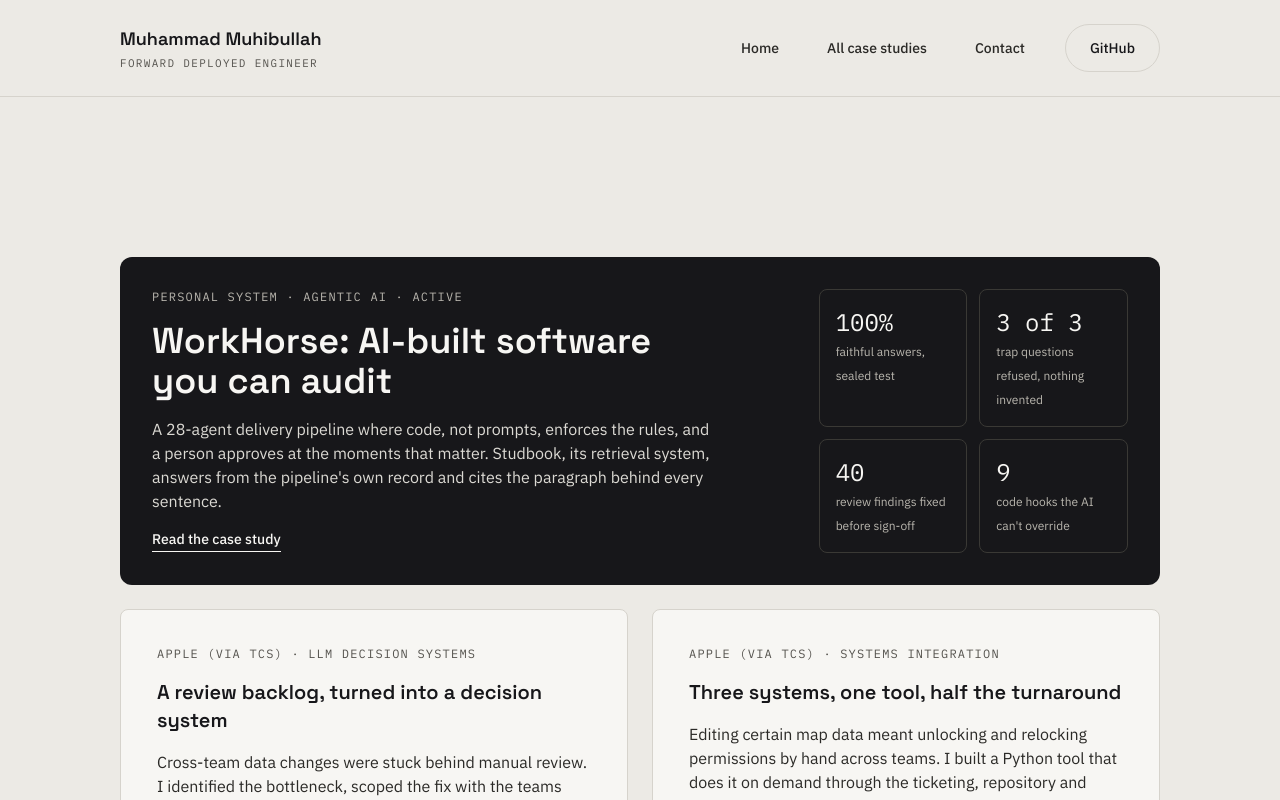
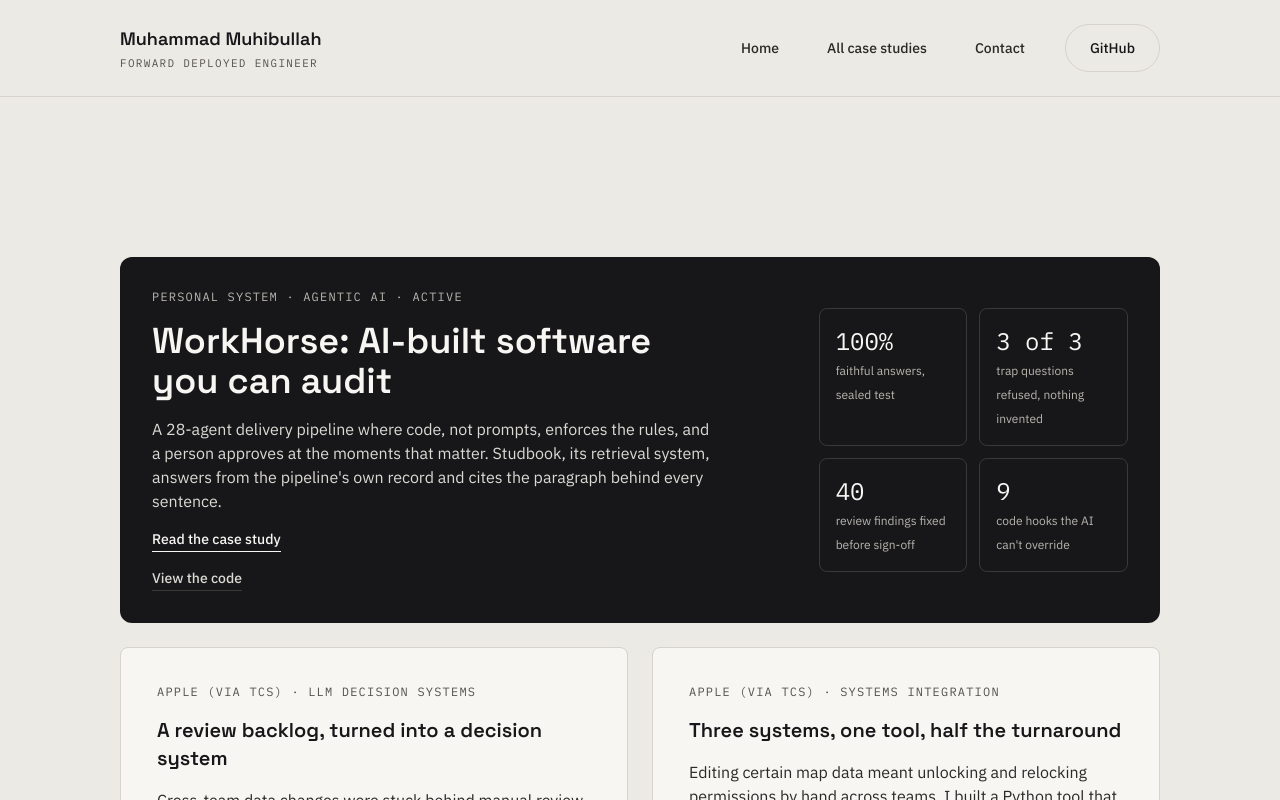
Before and after one commit to muhibm1/Portfolio, a React (Vite) app: page /work in a window 1280 px wide. Shown: the top 800 px of the page. Built offline with nearby package versions, Linux system fonts and the light colour scheme.

Commit message:
feat(case-studies): make the featured card an article with a separate code link (G7)

```diff
--- a/src/components/CaseStudyCards.jsx
+++ b/src/components/CaseStudyCards.jsx
@@ -19,13 +19,10 @@ export default function CaseStudyCards({ caseStudies }) {
 }
 
 function FeaturedCard({ study }) {
-  const { card } = study;
+  const { card, codeLink } = study;
 
   return (
-    <Link
-      to={`/work/${study.id}`}
-      className="grid grid-cols-1 gap-6 rounded-xl bg-ink p-8 no-underline md:grid-cols-12 md:gap-6"
-    >
+    <article className="grid grid-cols-1 gap-6 rounded-xl bg-ink p-8 md:grid-cols-12 md:gap-6">
       <div className="flex flex-col gap-4 md:col-span-7">
         <p className="hidden font-mono text-xs uppercase tracking-widest text-on-dark-tertiary md:block">
           {card.eyebrow}
@@ -33,11 +30,16 @@ function FeaturedCard({ study }) {
         <p className="font-mono text-xs uppercase tracking-widest text-on-dark-tertiary md:hidden">
           {card.mobileEyebrow}
         </p>
-        <h3 className="font-display text-2xl font-semibold text-on-dark md:text-4xl">
-          {card.title}
-        </h3>
-        <p className="hidden text-on-dark-secondary md:block">{card.summary}</p>
-        <p className="text-sm text-on-dark-secondary md:hidden">{card.mobileSummary}</p>
+        <Link to={`/work/${study.id}`} className="flex flex-col gap-4 no-underline">
+          <h3 className="font-display text-2xl font-semibold text-on-dark md:text-4xl">
+            {card.title}
+          </h3>
+          <p className="hidden text-on-dark-secondary md:block">{card.summary}</p>
+          <p className="text-sm text-on-dark-secondary md:hidden">{card.mobileSummary}</p>
+          <span className="self-start border-b border-on-dark pb-0.5 text-sm font-medium text-on-dark">
+            {card.linkText}
+          </span>
+        </Link>
         <div className="flex flex-wrap gap-2 md:hidden">
           {card.mobileTags.map((tag) => (
             <span
@@ -48,9 +50,17 @@ function FeaturedCard({ study }) {
             </span>
           ))}
         </div>
-        <span className="self-start border-b border-on-dark pb-0.5 text-sm font-medium text-on-dark">
-          {card.linkText}
-        </span>
+        {codeLink && (
+          <a
+            href={codeLink.href}
+            target="_blank"
+            rel="noopener noreferrer"
+            aria-label="View the code on GitHub, public snapshot"
+            className="self-start border-b border-soft pb-0.5 text-sm font-medium text-on-dark-secondary transition-colors hover:text-on-dark"
+          >
+            View the code
+          </a>
+        )}
       </div>
       <div className="hidden grid-cols-2 content-center gap-3 md:col-span-4 md:col-start-9 md:grid">
         {card.stats.map((stat) => (
@@ -60,7 +70,7 @@ function FeaturedCard({ study }) {
           </div>
         ))}
       </div>
-    </Link>
+    </article>
   );
 }
 
```
Also changed, not shown: 1 other file (tests, documents, lock files or other folders).
